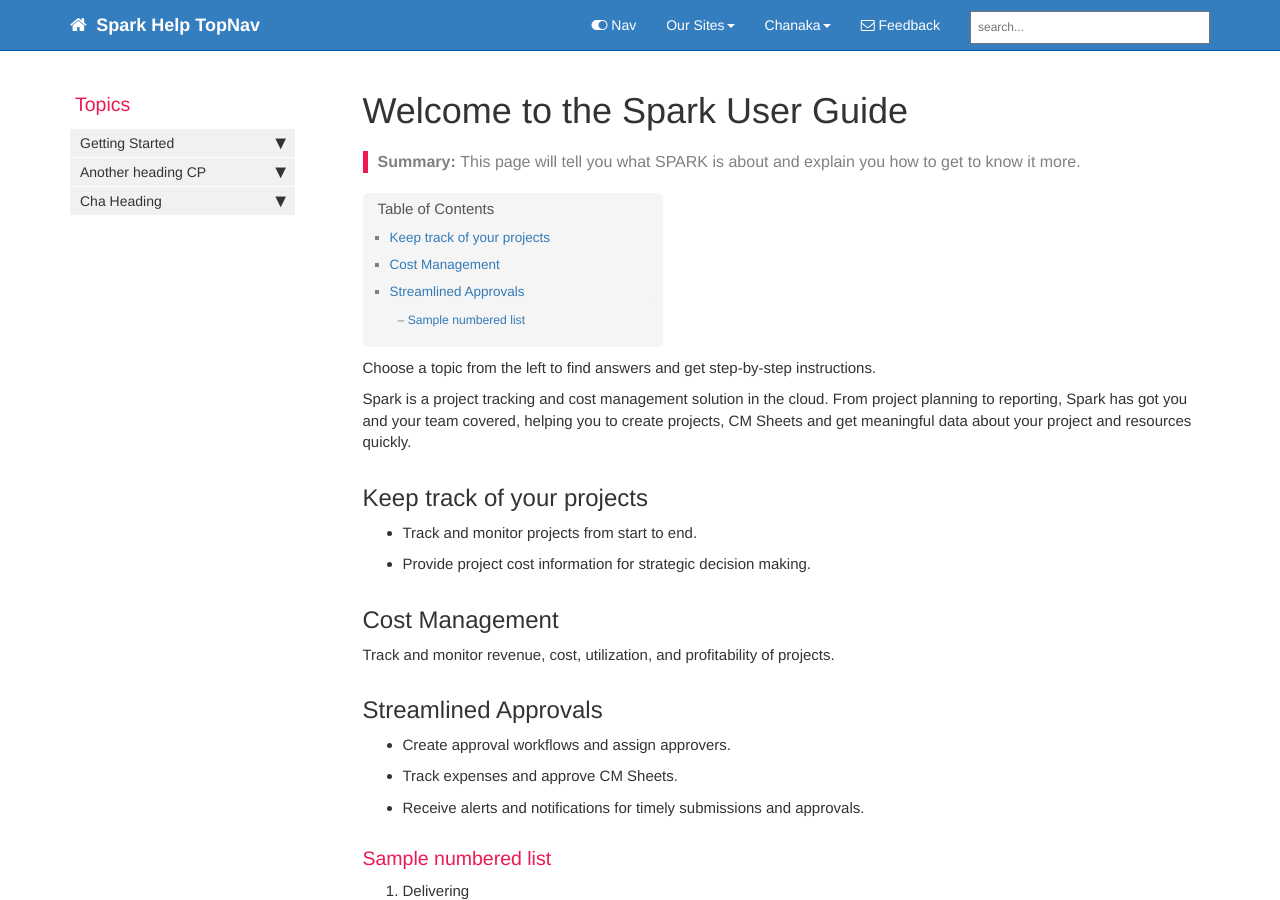
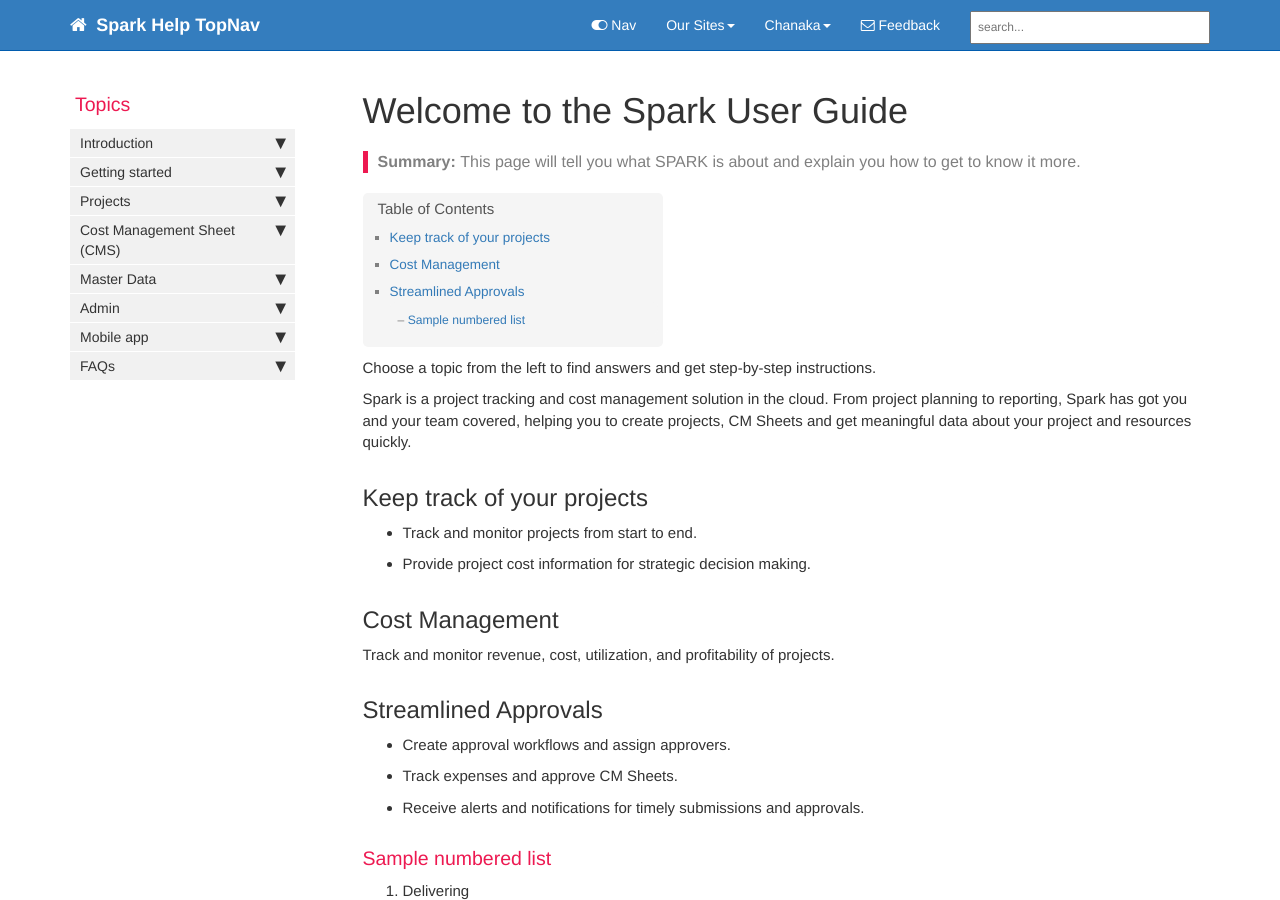
Before and after one commit to chanakavp/FTD-Chanaka, a Jekyll site: the page built from index.md, in a window 1280 px wide and 900 px high. Built offline with Jekyll 4.4.1, drawn with Linux system fonts in a browser that asks for light colours; comment, search, counter and statistics services are not loaded.

Commit message:
FUrther changes

```diff
--- a/_data/sidebars/product1_sidebar.yml
+++ b/_data/sidebars/product1_sidebar.yml
@@ -7,7 +7,7 @@ entries:
   version:
   folders:
 
-  - title:
+  - title: TEST
     output: pdf
     type: frontmatter
     folderitems:
@@ -20,8 +20,9 @@ entries:
       output: pdf
       type: frontmatter
 
-  - title: Getting Started
+  - title: Introduction
     output: web, pdf
+
     folderitems:
     - title: Product 1 home
       url: /p1_landing_page.html
@@ -39,7 +40,7 @@ entries:
       url: /p1_sample3.html
       output: web, pdf
 
-  - title: Another heading CP
+  - title: Getting started
     output: web, pdf
 
     folderitems:
@@ -59,7 +60,7 @@ entries:
       url: /p1_sample7.html
       output: web, pdf
 
-  - title: Cha Heading
+  - title: Projects
     output: web, pdf
 
     folderitems:
@@ -74,3 +75,43 @@ entries:
     - title: Bernie
       url: /bernie.html
       output: web, pdf
+
+  - title: Cost Management Sheet (CMS)
+    output: web, pdf
+
+    folderitems:
+    - title: Cha
+      url: /p1_sample4.html
+      output: web, pdf
+
+  - title: Master Data
+    output: web, pdf
+
+    folderitems:
+    - title: Cha 2
+      url: /p1_sample4.html
+      output: web, pdf
+
+  - title: Admin
+    output: web, pdf
+
+    folderitems:
+    - title: Cha 2
+      url: /p1_sample1.html
+      output: web, pdf
+
+  - title: Mobile app
+    output: web, pdf
+
+    folderitems:
+    - title: Cha 2
+      url: /p1_sample1.html
+      output: web, pdf
+
+  - title: FAQs
+    output: web, pdf
+
+    folderitems:
+    - title: Cha 2
+      url: /p1_sample1.html
+      output: web, pdf
```
